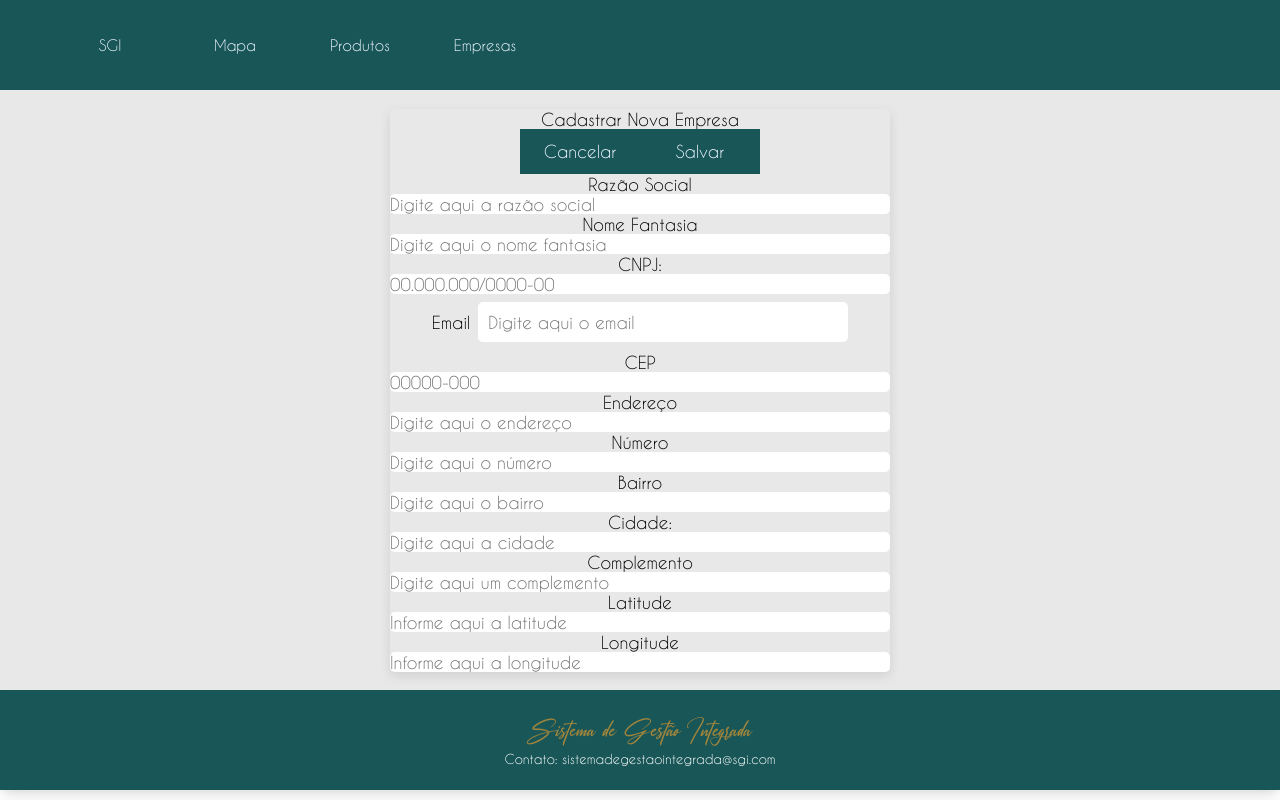
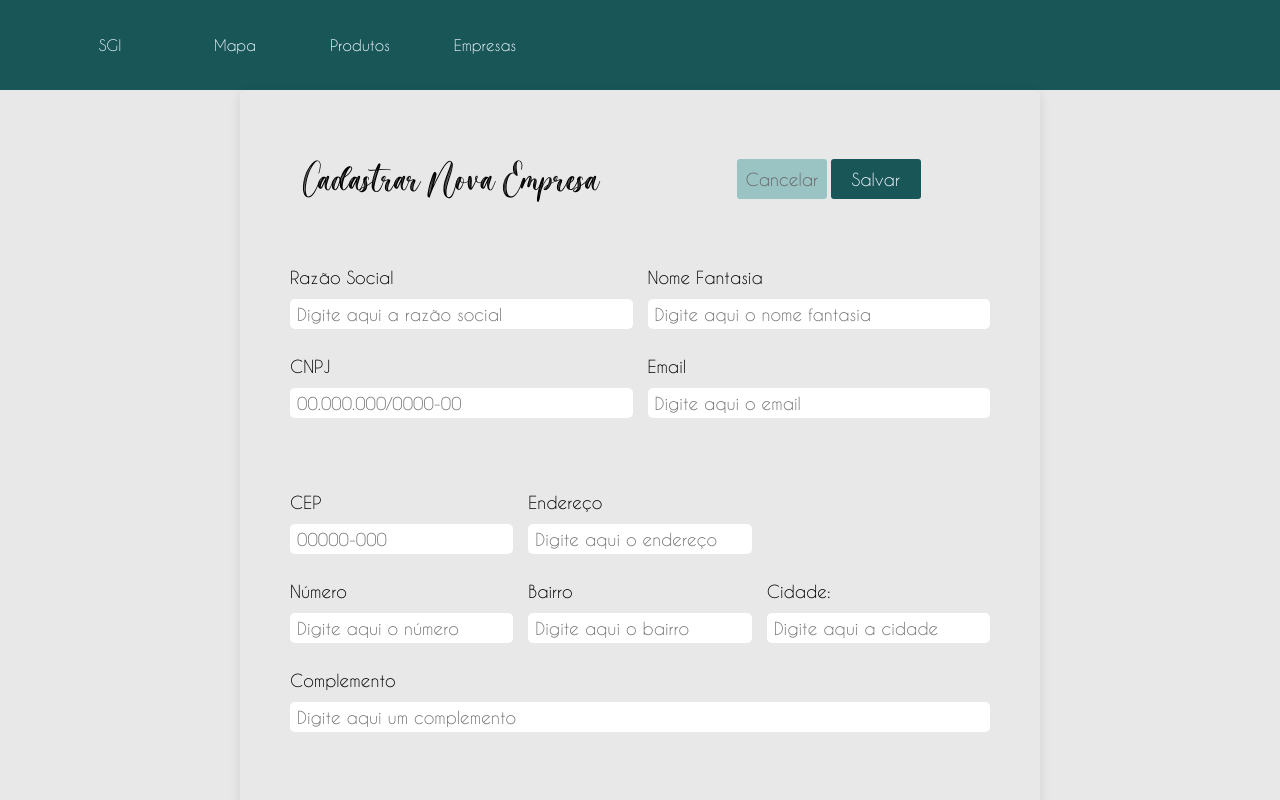
Before and after one commit to DaianaEgerMichels/projeto-02, a React (Create React App) app: page /companies in a window 1280 px wide. Shown: the top 800 px of the page. Built offline with nearby package versions, Linux system fonts and the light colour scheme.

Commit message:
Oitavo commit - adiciona estilo

```diff
--- a/package.json
+++ b/package.json
@@ -14,6 +14,7 @@
     "react-leaflet": "^3.2.2",
     "react-router-dom": "^5.3.0",
     "react-scripts": "4.0.3",
+    "sweetalert2": "^11.1.10",
     "web-vitals": "^1.1.2"
   },
   "scripts": {
--- a/src/App.css
+++ b/src/App.css
@@ -37,6 +37,7 @@ header> .header_btn{
 
 button:hover{
   background-color: rgb(36, 159, 180);
+  cursor: pointer;
 }
 
 button{
--- a/src/components/CompaniesForm/CompaniesForm.css
+++ b/src/components/CompaniesForm/CompaniesForm.css
@@ -0,0 +1,172 @@
+*{
+    padding: 0;
+    margin: 0;
+    border: 0;
+    box-sizing: border-box;
+}
+
+.form-companies{
+    display: flex;
+    flex-direction: column;
+    flex-shrink: 2;
+    flex-wrap: wrap;
+    justify-content: space-evenly;
+    max-width: 800px;
+    min-height: 850px;
+    box-shadow: rgba(0, 0, 0, 0.1) 0px 4px 12px;
+    border-radius: 5px;
+}
+
+.header-form{
+    display: grid;
+    grid-template-columns: repeat(2, 1fr);
+    max-width: 750px;
+    margin: 0 auto;
+    text-align: center;
+    gap: 5px;
+    justify-content: space-evenly;
+    align-items: center;
+}
+
+.header-form> h1{
+    font-family: 'Magista Brush','Times New Roman', Times, serif;
+    font-size: 27px;
+}
+
+#cancel{
+    background-color: rgba(119, 180, 180, 0.685);
+    color: rgb(100, 100, 100);
+}
+
+#cancel, .btn-salvar{
+    border-radius: 3px;
+    margin: 2px;
+    width: 90px;
+    height: 40px;
+}
+
+.company-name, .latitude-longitude{
+    display: grid;
+    grid-template-columns: repeat(2, 1fr);
+    max-width: 700px;
+    margin: 0 auto;
+    text-align: start;
+    gap: 15px;
+    justify-content: space-evenly;
+    align-items: center;
+}
+
+input[name="corporate"], input[name="fantasy"], input[name="cnpj"],input[name="emailCompany"],input[name="latitude"],input[name="longitude"], input[name="number"], input[name="district"], input[name="city"]{
+    max-width: 350px;
+    height: 30px;
+    padding-left: 7px;
+    margin-top: 12px;
+    margin-bottom: 12px;
+}
+
+input[name="address"]{
+    max-width: 450px;
+    height: 30px;
+    padding-left: 7px;
+    margin-top: 12px;
+    margin-bottom: 12px;
+}
+
+input[name="cep"]{
+    max-width: 230px;
+    height: 30px;
+    padding-left: 7px;
+    margin-top: 12px;
+    margin-bottom: 12px;
+}
+
+input[name="complement"]{
+    max-width: 700px;
+    height: 30px;
+    padding-left: 7px;
+    margin-top: 12px;
+    margin-bottom: 12px;
+}
+
+/*.address-details{
+    display: grid;
+    grid-template-columns: repeat(3, 1fr);
+    max-width: 700px;
+    margin: 0 auto;
+    text-align: start;
+    gap: 15px;
+    justify-content: space-evenly;
+    align-items: center;
+}*/
+
+.address-details{
+    display: flex;
+    flex-direction: column;
+    max-width: 700px;
+    margin: 0 auto;
+    text-align: start;
+    gap: 15px;
+    justify-content: space-evenly;
+    align-items: center;
+}
+
+.cep-address, .number-district-city{
+    display: grid;
+    grid-template-columns: 1fr 1fr 1fr;
+    max-width: 700px;
+    margin: 0 auto;
+    text-align: start;
+    gap: 15px;
+    justify-content: space-evenly;
+    align-items: center;
+}
+
+.address{
+    grid-column: 2/3;
+}
+
+
+
+.complement{
+    display: grid;
+    grid-template-columns: 1fr;
+    max-width: 700px;
+    margin: 0 auto;
+}
+
+.description> label{
+    text-align: justify;
+}
+
+.description> textarea{
+    text-align: justify;
+    padding-left: 7px;
+    padding-top: 7px;
+    width: 650px;
+    height: 90px;
+}
+
+@font-face {
+    font-family: 'Caviar Dreams';
+    src: url('../../fonts/CaviarDreams.ttf') format('truetype');
+    font-weight: normal;
+    font-style: normal;
+  }
+
+  @font-face {
+    font-family: 'Magista Brush';
+    src: url('../../fonts/Magista\ Brush.ttf') format('truetype');
+    font-weight: normal;
+    font-style: normal;
+  }
+
+  @media(max-width:600px){
+    header{
+        display: flex;
+        overflow: scroll;
+    }
+    .header-form, .name-cost{
+        display: grid;
+        grid-template-columns: 1fr;
+    }
+  }
--- a/src/components/CompaniesForm/index.js
+++ b/src/components/CompaniesForm/index.js
@@ -54,20 +54,22 @@ const  CompaniesForm= ()=>{
 
 return(
 <>
-<form onSubmit={handleSubmit} className="form-login">
+<form onSubmit={handleSubmit} className="form-companies">
 
 <section className="header-form">
 
     <h1>Cadastrar Nova Empresa</h1>
+    <div>
         <Link to="/"><button id="cancel">Cancelar</button></Link>
         <button type="submit"onClick={handleSubmit} className="btn-salvar" >Salvar</button>
+    </div>
 
 </section>
 
 <section className="company-name">
 
-     <label for="corporate"> Razão Social</label>
-
+     <div>
+         <label for="corporate">Razão Social</label>
             <input
             type="text"
             name="corporate"
@@ -75,11 +77,11 @@ return(
             onChange={(e) => setCorporateName(e.target.value)}
             placeholder="Digite aqui a razão social">
             </input>
+            {!setCorporateName && <span id="corporateError" className="error-msg error">Campo obrigatório!</span>}
+     </div>
 
-        {!setCorporateName && <span id="corporateError" className="error-msg error">Campo obrigatório!</span>}
-
-     <label for="name"> Nome Fantasia</label>
-
+     <div>
+         <label for="fantasy">Nome Fantasia</label>
             <input
             type="text"
             name="fantasy"
@@ -87,11 +89,11 @@ return(
             onChange={(e) => setFantasyName(e.target.value)}
             placeholder="Digite aqui o nome fantasia">
             </input>
+            {!setFantasyName && <span id="fantasyError" className="error-msg error">Campo obrigatório!</span>}
+     </div>
 
-        {!setFantasyName && <span id="fantasyError" className="error-msg error">Campo obrigatório!</span>}
-
-     <label for="cnpj"> CNPJ:</label>
-
+     <div>
+         <label for="cnpj">CNPJ</label>
             <input
             type="text"
             name="cnpj"
@@ -99,30 +101,30 @@ return(
             onChange={(e) => setCnpj(e.target.value)}
             placeholder="00.000.000/0000-00">
             </input>
+            {!setCnpj && <span id="cnpjError" className="error-msg error">Campo obrigatório!</span>}
+     </div>
 
-        {!setCnpj && <span id="cnpjError" className="error-msg error">Campo obrigatório!</span>}
-
-     <label for="email"> Email</label>
-
+     <div>
+         <label for="emailCompany">Email</label>
             <input
             type="text"
-        name="email"
+            name="emailCompany"
             value={email}
             onChange={(e) => setEmail(e.target.value)}
             placeholder="Digite aqui o email">
             </input>
-
             {!setEmail && <span id="emailError" className="error-msg error">Campo obrigatório!</span>}
+     </div>
 
 </section>
 
-<hr/>
 
-<section>
+<section className="address-details">
 
+
+        <section className="cep-address">
             <div>
-        <label for="cep"> CEP</label>
-
+                <label for="cep">CEP</label>
                     <input
                     type="number"
                     name="cep"
@@ -130,11 +132,10 @@ return(
                     onChange={(e) => setCep(e.target.value)}
                     placeholder="00000-000">
                     </input>
-
                     {!setCep && <span id="cepError" className="error-msg error">Campo obrigatório!</span>}
-
+            </div>
+            <div className="address">
                 <label for="address"> Endereço</label>
-
                     <input
                     type="text"
                     name="address"
@@ -142,13 +143,15 @@ return(
                     onChange={(e) => setAddress(e.target.value)}
                     placeholder="Digite aqui o endereço">
                     </input>
-
                     {!setAddress && <span id="addressError" className="error-msg error">Campo obrigatório!</span>}
             </div>
+        </section>
 
+
+
+        <section className="number-district-city">
             <div>
                 <label for="number"> Número</label>
-
                     <input
                     type="number"
                     name="number"
@@ -156,11 +159,10 @@ return(
                     onChange={(e) => setNumber(e.target.value)}
                     placeholder="Digite aqui o número">
                     </input>
-
                     {!setNumber && <span id="numberError" className="error-msg error">Campo obrigatório!</span>}
-
+            </div>
+            <div>
                 <label for="district"> Bairro</label>
-
                     <input
                     type="text"
                     name="district"
@@ -168,11 +170,10 @@ return(
                     onChange={(e) => setDistrict(e.target.value)}
                     placeholder="Digite aqui o bairro">
                     </input>
-
                     {!setDistrict && <span id="districtError" className="error-msg error">Campo obrigatório!</span>}
-
+            </div>
+            <div>
                 <label for="city"> Cidade:</label>
-
                     <input
                     type="text"
                     name="city"
@@ -180,11 +181,12 @@ return(
                     onChange={(e) => setCity(e.target.value)}
                     placeholder="Digite aqui a cidade">
                     </input>
-
                     {!setCity && <span id="cityError" className="error-msg error">Campo obrigatório!</span>}
             </div>
+        </section>
 
-    <div>
+
+        <div className="complement">
             <label for="complement"> Complemento</label>
 
                 <input
@@ -199,12 +201,10 @@ return(
 
 </section>
 
-<hr/>
+<section className="latitude-longitude">
 
-<section>
-
+        <div>
             <label for="latitude"> Latitude</label>
-
                 <input
                 type="number"
                 name="latitude"
@@ -212,11 +212,11 @@ return(
                 onChange={(e) => setLatitude(e.target.value)}
                 placeholder="Informe aqui a latitude">
                 </input>
+                {!setLatitude && <span id="latitudeError" className="error-msg error">Campo obrigatório!</span>}
+        </div>
 
-        {!setLatitude && <span id="latitudeError" className="error-msg error">Campo obrigatório!</span>}
-
+        <div>
             <label for="longitude"> Longitude</label>
-
                 <input
                 type="number"
                 name="longitude"
@@ -224,8 +224,8 @@ return(
                 onChange={(e) => setLongitude(e.target.value)}
                 placeholder="Informe aqui a longitude">
                 </input>
-
                 {!setLongitude && <span id="longitudeError" className="error-msg error">Campo obrigatório!</span>}
+        </div>
 
 </section>
 
--- a/src/components/ProductsForm/ProductsForm.css
+++ b/src/components/ProductsForm/ProductsForm.css
@@ -0,0 +1,153 @@
+*{
+    padding: 0;
+    margin: 0;
+    border: 0;
+    box-sizing: border-box;
+}
+
+.form-products{
+    display: flex;
+    flex-direction: column;
+    flex-shrink: 2;
+    flex-wrap: wrap;
+    justify-content: space-evenly;
+    max-width: 700px;
+    min-height: 650px;
+    box-shadow: rgba(0, 0, 0, 0.1) 0px 4px 12px;
+    border-radius: 5px;
+}
+
+.header-form, .name-cost, .selects{
+    display: grid;
+    grid-template-columns: repeat(2, 1fr);
+    max-width: 700px;
+    margin: 0 auto;
+    text-align: center;
+    gap: 5px;
+    justify-content: space-evenly;
+    align-items: center;
+}
+
+.header-form> h1{
+    font-family: 'Magista Brush','Times New Roman', Times, serif;
+    font-size: 27px;
+}
+
+#cancel{
+    background-color: rgba(119, 180, 180, 0.685);
+    color: rgb(100, 100, 100);
+}
+
+#cancel, .btn-salvar{
+    border-radius: 3px;
+    margin: 2px;
+    width: 90px;
+    height: 40px;
+}
+
+.image-container{
+    display: grid;
+    grid-template-columns: 1fr;
+    max-width: 200px;
+    margin: 0 auto;
+    grid-gap: 10px;
+    max-height: 150px;
+    visibility: collapse;
+    align-items: center;
+}
+
+.image-container.view{
+    visibility: visible;
+}
+
+.img-url{
+    display: flex;
+    flex-direction: column;
+    align-items: center;
+    justify-content: space-evenly;
+}
+
+.img-url> label{
+    text-align: justify;
+    padding-left: 30px;
+}
+
+input[name="url"]{
+    margin: 10px 25px;
+    width: 650px;
+    height: 30px;
+    padding-left: 7px;
+}
+
+input[name="name"], input[name="cost"], select{
+    max-width: 310px;
+    height: 30px;
+    padding-left: 7px;
+    margin-top: 12px;
+
+}
+
+.description{
+    display: grid;
+    grid-template-columns: 1fr;
+    max-width: 650px;
+    margin: 0 auto;
+    height: 140px;
+}
+
+.description> label{
+    text-align: justify;
+}
+
+.description> textarea{
+    text-align: justify;
+    padding-left: 7px;
+    padding-top: 7px;
+    width: 650px;
+    height: 90px;
+}
+
+.selects, .name-cost{
+    width: 650px;
+    height: 70px;
+    align-items: center;
+}
+
+.selects> div, .name-cost>div{
+    height: 70px;
+    width: 100%;
+    justify-content: space-evenly;
+    text-align: start;
+}
+
+div> select{
+    margin-top: 15px;
+    max-width: 320px;
+}
+
+
+
+@font-face {
+    font-family: 'Caviar Dreams';
+    src: url('../../fonts/CaviarDreams.ttf') format('truetype');
+    font-weight: normal;
+    font-style: normal;
+  }
+
+  @font-face {
+    font-family: 'Magista Brush';
+    src: url('../../fonts/Magista\ Brush.ttf') format('truetype');
+    font-weight: normal;
+    font-style: normal;
+  }
+
+  @media(max-width:600px){
+    header{
+        display: flex;
+        overflow: scroll;
+    }
+    .header-form, .name-cost{
+        display: grid;
+        grid-template-columns: 1fr;
+    }
+  }
--- a/src/components/ProductsForm/index.js
+++ b/src/components/ProductsForm/index.js
@@ -1,6 +1,7 @@
 import React, {useState, useEffect} from "react";
 import './ProductsForm.css'
 import {Link, useHistory} from "react-router-dom";
+import Swal from 'sweetalert2'
 
 
 const  ProductsForm= ()=>{
@@ -9,8 +10,10 @@ const  ProductsForm= ()=>{
   const [name, setName] = useState("");
   const [unitCost, setUnitCost] = useState("");
   const [description, setDescription] = useState("");
-    const [provider, setProvider] = useState([]);
-    const [group, setGroup] = useState([]);
+  const [provider, setProvider] = useState("");
+  const [providers, setProviders] = useState([]);
+  const [group, setGroup] = useState("");
+  const [groups, setGroups] = useState([]);
   const history = useHistory();
 
 
@@ -36,6 +39,14 @@ const  ProductsForm= ()=>{
       }
     );
 
+    Swal.fire({
+      position: 'top-end',
+      icon: 'success',
+      title: 'Produto cadastrado com sucesso',
+      showConfirmButton: false,
+      timer: 1500
+    })
+
     history.push("/list");
 
     }
@@ -45,8 +56,7 @@ const  ProductsForm= ()=>{
     async function getProviders() {
       const result = await fetch("http://localhost:3333/fornecedores");
       const data = await result.json();
-              //console.log(data);
-              setProvider(data);
+      setProviders(data);
     }
 
     getProviders();
@@ -58,8 +68,7 @@ const  ProductsForm= ()=>{
     async function getGroups() {
       const result = await fetch("http://localhost:3333/categorias");
       const data = await result.json();
-              //console.log(data);
-              setGroup(data);
+      setGroups(data);
     }
 
     getGroups();
@@ -69,20 +78,22 @@ const  ProductsForm= ()=>{
 
 return(
 <>
-<form onSubmit={handleSubmit} className="form-login">
+<form onSubmit={handleSubmit} className="form-products">
 
   <section className="header-form">
 
     <h1>Cadastrar Novo Produto</h1>
+    <div>
       <Link to="/"><button id="cancel">Cancelar</button></Link>
       <button type="submit"onClick={handleSubmit} className="btn-salvar" >Salvar</button>
+    </div>
 
   </section>
 
-<section>
-        <div className="image-container">
-        {setUrl && <img id="img" href={url} alt="Imagem do Produto" className="image-product"></img>}
-        </div>
+  <section className="img-url">
+
+    {setUrl && <div className="image-container view"><img id="img" href={url} alt="Imagem do Produto" className="image-product"></img></div>}
+
 
     <label for="url"> URL da Imagem</label>
 
@@ -99,8 +110,8 @@ return(
 
   <section className="name-cost">
 
-     <label for="name"> Razão Social</label>
-
+     <div>
+       <label for="name">Produto</label>
           <input
           type="text"
           name="name"
@@ -108,24 +119,24 @@ return(
           onChange={(e) => setName(e.target.value)}
           placeholder="Digite aqui o nome do produto">
           </input>
+          {!setName && <span id="nameError" className="error-msg error">Campo obrigatório!</span>}
+     </div>
 
-        {!setName && <span id="nameError" className="error-msg error">Campo obrigatório!</span>}
-
+     <div>
        <label for="cost">{"Custo Unitário (R$)"}</label>
-
           <input
           type="text"
           name="cost"
           value={unitCost}
           onChange={(e) => setUnitCost(e.target.value)}
-        placeholder="Digite aqui o nome fantasia">
+          placeholder="Digite aqui o custo do produto">
           </input>
-
           {!setUnitCost && <span id="costError" className="error-msg error">Campo obrigatório!</span>}
+     </div>
 
   </section>
 
-<section>
+  <section className="description">
             <label for="description">Descrição</label>
             <textarea
             rows={5}
@@ -139,25 +150,23 @@ return(
 
   </section>
 
-<hr/>
+  <section className="selects">
 
-<section>
-
-    <div>Fornecedor
+    <div><span>Fornecedor</span>
         <select value={provider} onChange={(e) => setProvider(e.target.value)}>
 
-            <option value={""} ></option>
+            <option value="" selected disabled>Selecione uma opção</option>
 
-           {provider.map((state)=> <option value={state}>{state}</option>)}
+           {providers.map((state)=> (<option value={state}>{state}</option>))}
 
         </select>
     </div>
-    <div>Grupo
+    <div><span>Grupo</span>
         <select value={group} onChange={(e) => setGroup(e.target.value)}>
 
-            <option value={""} ></option>
+            <option value="" selected disabled> Selecione uma opção </option>
 
-           {group.map((state)=> <option value={state}>{state}</option>)}
+           {groups.map((state)=> (<option value={state}>{state}</option>))}
 
         </select>
     </div>
```
Also changed, not shown: db.json (+12 -5 lines), 1 other file (tests, documents, lock files or other folders). Lines whose indentation alone changed are shown as unchanged.
